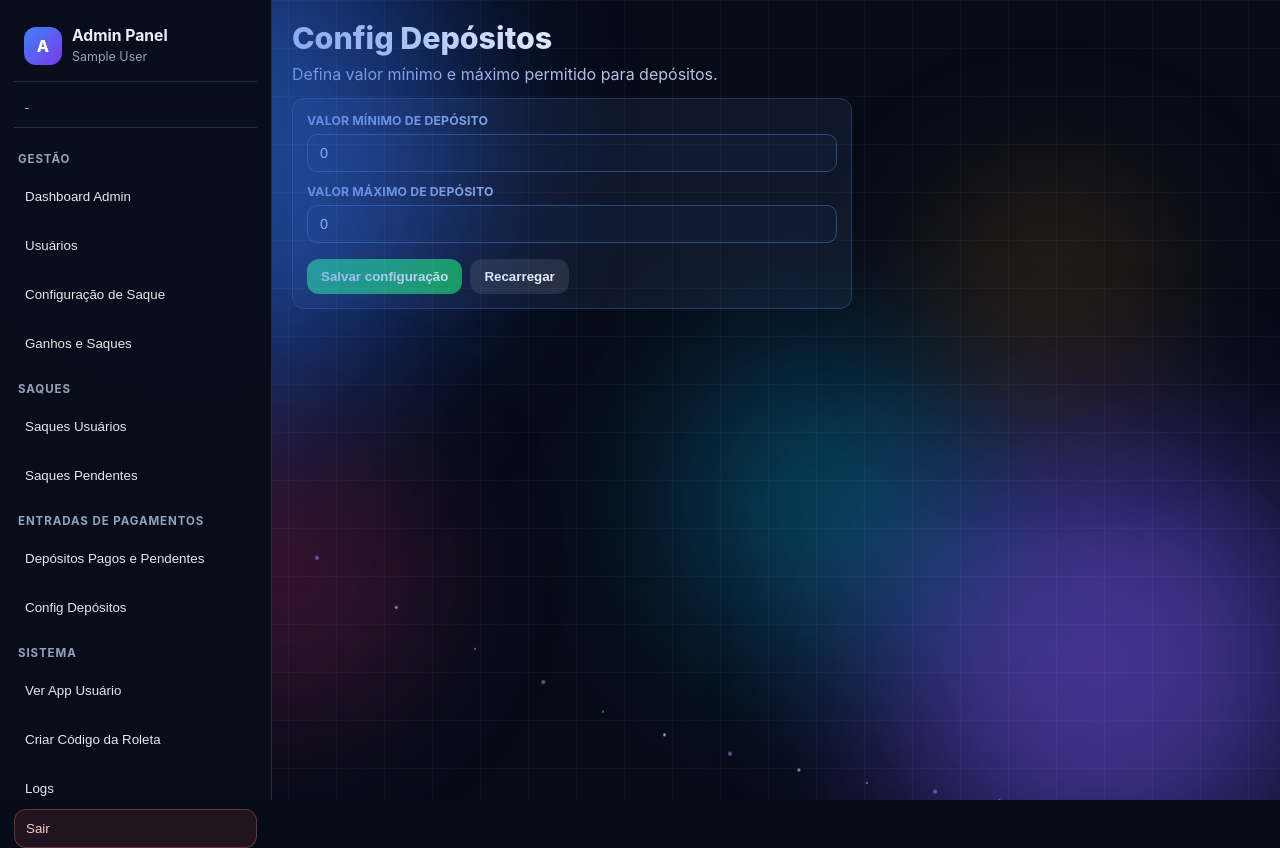
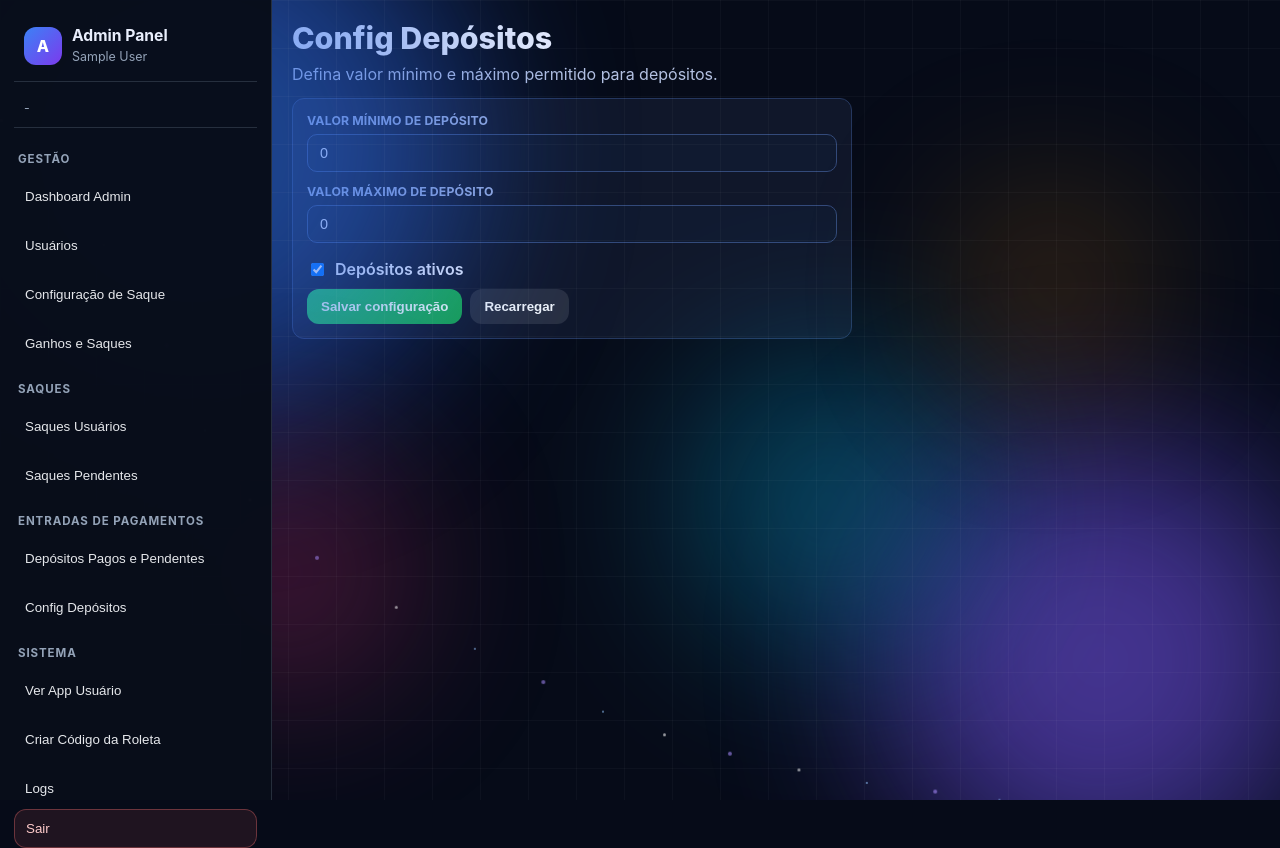
Before and after one commit to magnatazk20/mancera-frontend, a React (Vite) app: page /adf/deposit-config in a window 1280 px wide. Built offline with nearby package versions, Linux system fonts and the light colour scheme; no server answers; sample sign-in values are in the browser's storage.

Commit message:
feat(admin): adicionar toggle para ativar/desativar depósitos

```diff
--- a/src/pages/AdminDepositConfig.tsx
+++ b/src/pages/AdminDepositConfig.tsx
@@ -10,6 +10,7 @@ export default function AdminDepositConfig() {
   const [saving, setSaving] = useState(false)
   const [minDepositAmount, setMinDepositAmount] = useState('0')
   const [maxDepositAmount, setMaxDepositAmount] = useState('0')
+  const [depositEnabled, setDepositEnabled] = useState(true)
   const [toast, setToast] = useState<{ type: 'success' | 'error'; message: string } | null>(null)
 
   const fetchConfig = async () => {
@@ -28,6 +29,7 @@ export default function AdminDepositConfig() {
 
       setMinDepositAmount(String(Number(data?.config?.minDepositAmount ?? 0)))
       setMaxDepositAmount(String(Number(data?.config?.maxDepositAmount ?? 0)))
+      setDepositEnabled(Boolean(data?.config?.depositEnabled ?? true))
     } catch {
       setToast({ type: 'error', message: 'Falha de conexão ao carregar configuração de depósitos.' })
     } finally {
@@ -70,6 +72,7 @@ export default function AdminDepositConfig() {
         body: JSON.stringify({
           minDepositAmount: Number(min.toFixed(2)),
           maxDepositAmount: Number(max.toFixed(2)),
+          depositEnabled,
         }),
       })
 
@@ -83,6 +86,7 @@ export default function AdminDepositConfig() {
       setToast({ type: 'success', message: String(data?.message ?? 'Configuração de depósitos salva com sucesso.') })
       setMinDepositAmount(String(Number(data?.config?.minDepositAmount ?? min)))
       setMaxDepositAmount(String(Number(data?.config?.maxDepositAmount ?? max)))
+      setDepositEnabled(Boolean(data?.config?.depositEnabled ?? depositEnabled))
     } catch {
       setToast({ type: 'error', message: 'Falha de conexão ao salvar configuração de depósitos.' })
     } finally {
@@ -134,13 +138,23 @@ export default function AdminDepositConfig() {
                 />
               </div>
 
-              <div style={{ display: 'flex', gap: 8, marginTop: 4 }}>
+              <div style={{ display: 'flex', flexDirection: 'column', gap: 10, marginTop: 4 }}>
+                <label style={{ display: 'flex', alignItems: 'center', gap: 8, fontWeight: 600 }}>
+                  <input
+                    type="checkbox"
+                    checked={depositEnabled}
+                    onChange={(event) => setDepositEnabled(event.target.checked)}
+                  />
+                  Depósitos ativos
+                </label>
+                <div style={{ display: 'flex', gap: 8 }}>
                   <button type="button" className="btn primary" onClick={handleSave} disabled={saving}>
                     {saving ? 'Salvando...' : 'Salvar configuração'}
                   </button>
                   <button type="button" className="btn ghost" onClick={fetchConfig} disabled={saving}>
                     Recarregar
                   </button>
+                </div>
               </div>
             </div>
           )}
```
Lines whose indentation alone changed are shown as unchanged.
